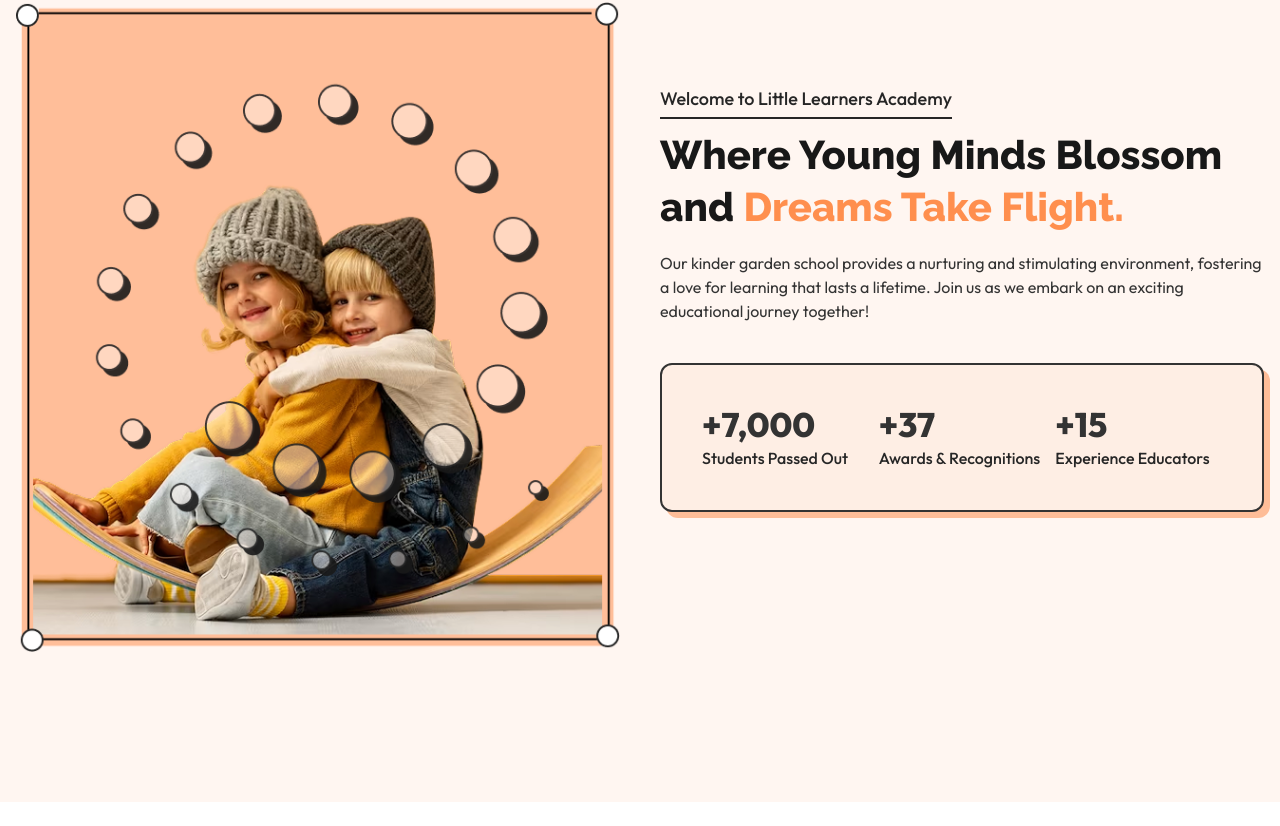
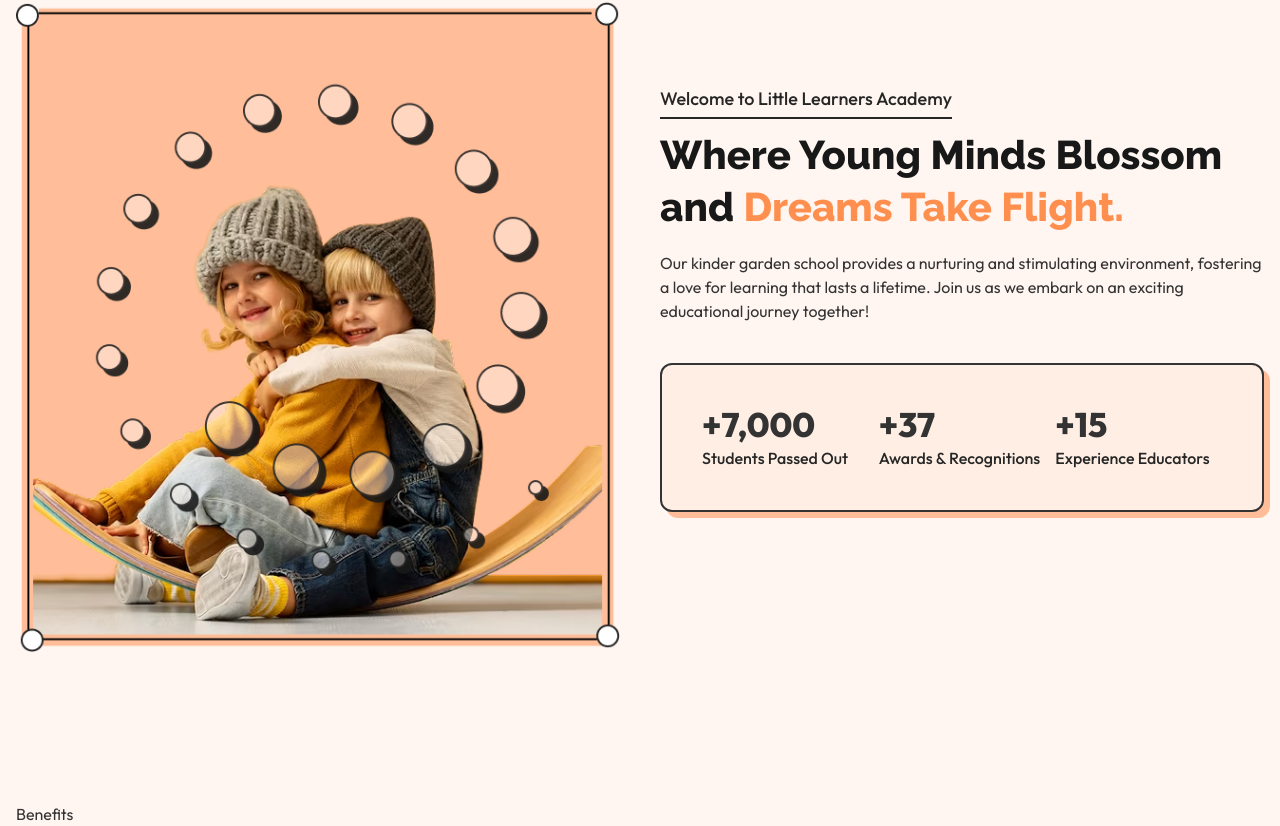
Before and after one commit to injamulhaquesomrat/little-learners, a React (Vite) app: page / in a window 1280 px wide. Shown: the part 168-994 px from the top of the page. Before the commit the page ends 970 px from the top, so only its background shows below. Built offline with nearby package versions, Linux system fonts and the light colour scheme.

Commit message:
feat: add Benefits component and integrate it into Homepage; create SectionHeading component

```diff
--- /dev/null
+++ b/src/components/Homepage/Benefits.tsx
@@ -0,0 +1,5 @@
+const Benefits = () => {
+  return <section>Benefits</section>;
+};
+
+export default Benefits;
--- /dev/null
+++ b/src/components/shared/SectionHeading.tsx
@@ -0,0 +1,11 @@
+import React from 'react';
+
+const SectionHeading = () => {
+    return (
+        <div>
+            Section heading
+        </div>
+    );
+};
+
+export default SectionHeading;
--- a/src/pages/Homepage.tsx
+++ b/src/pages/Homepage.tsx
@@ -1,3 +1,4 @@
+import Benefits from "@/components/Homepage/Benefits";
 import Hero from "@/components/Homepage/Hero";
 import Container from "@/components/shared/Container";
 
@@ -5,6 +6,7 @@ const Homepage = () => {
   return (
     <Container>
       <Hero />
+      <Benefits/>
     </Container>
   );
 };
```
